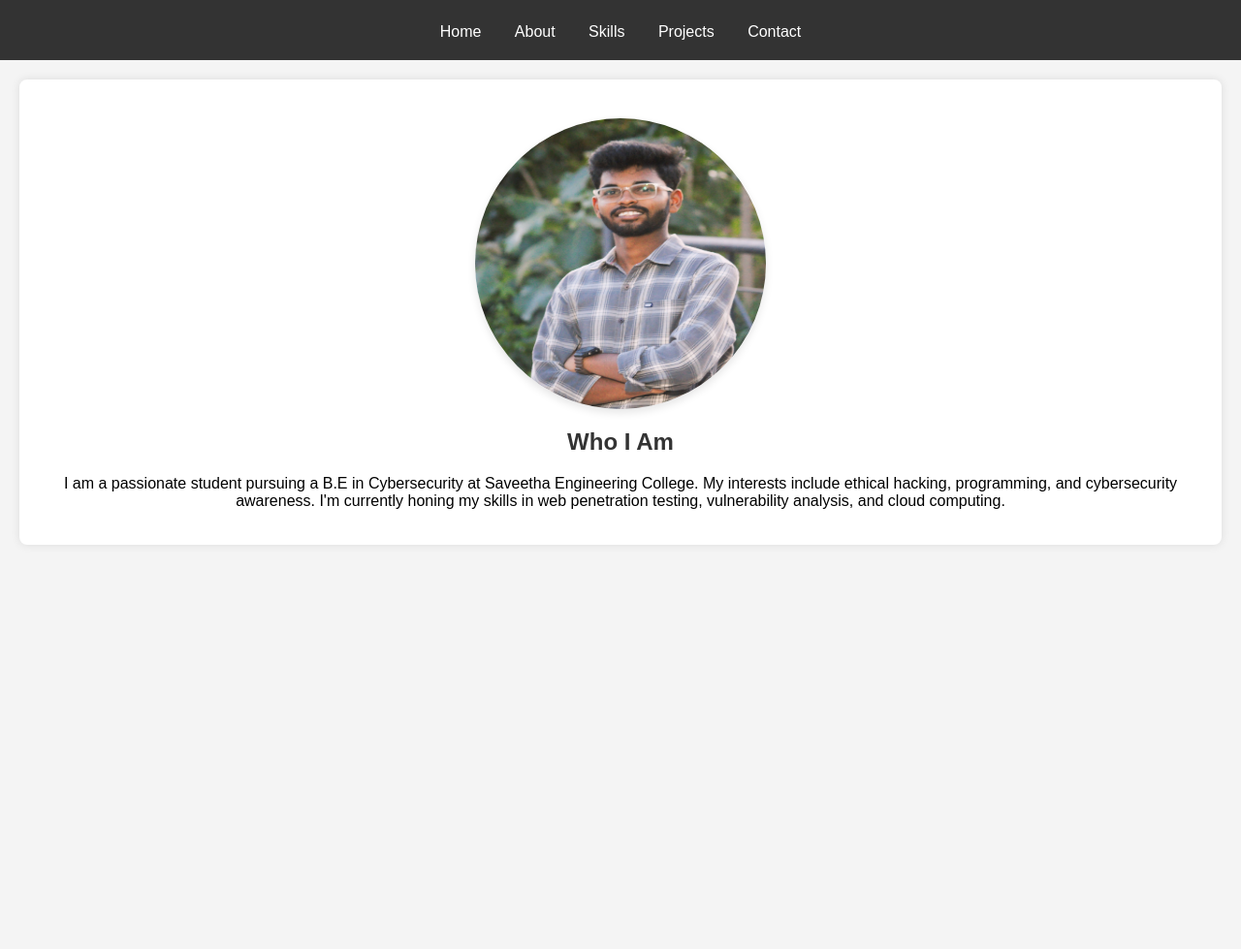
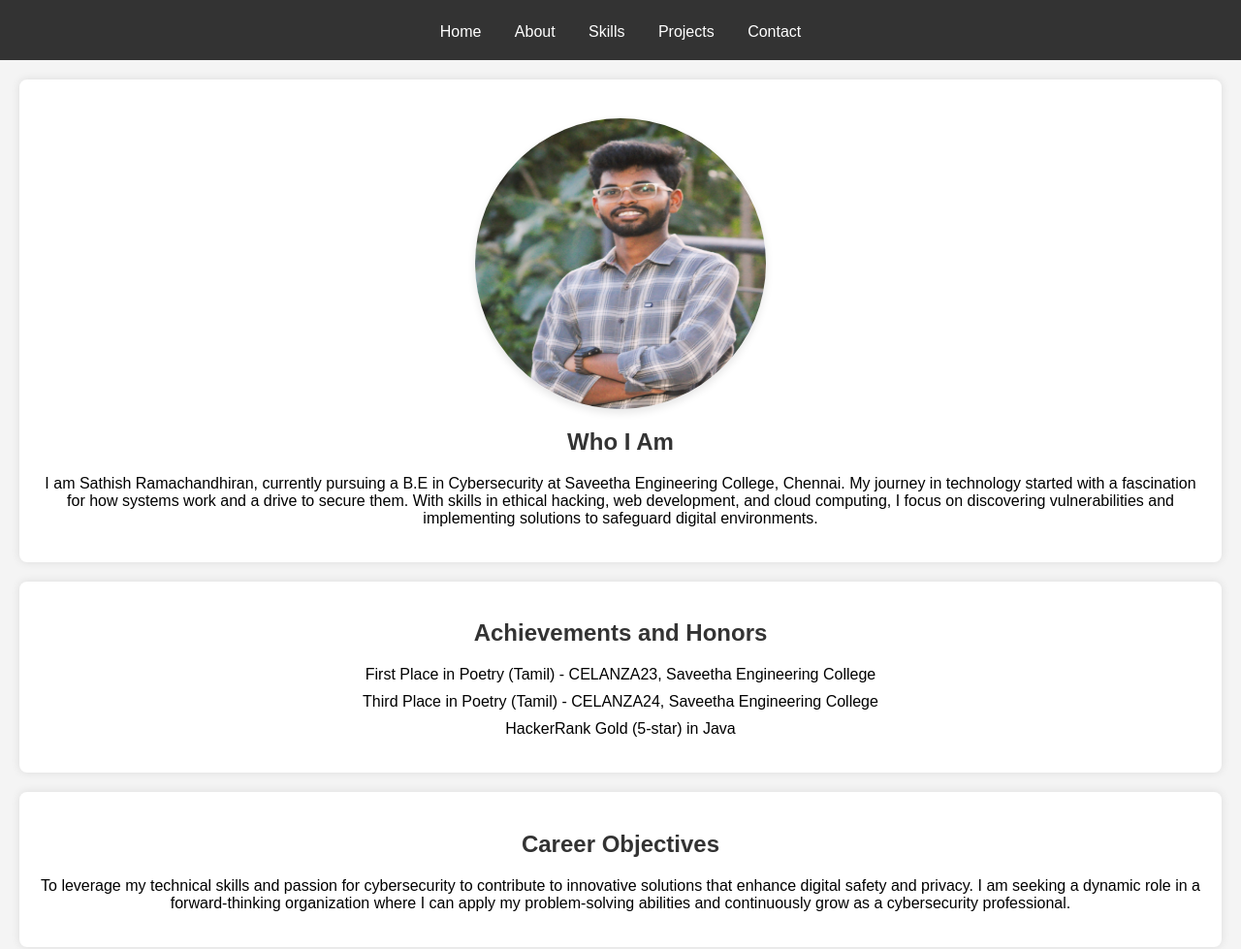
Before and after one commit to sathishramachandhiran/sathishramachandhiran.github.io, a plain HTML site: page about.html in a window 1280 px wide. Shown: the part 95-1074 px from the top of the page at 97% size. Before the commit the page ends 800 px from the top, so only its background shows below. Drawn offline with Linux system fonts and the light colour scheme.

Commit message:
Update about.html

```diff
--- a/about.html
+++ b/about.html
@@ -17,11 +17,28 @@
             <a href="contact.html">Contact</a>
         </nav>
     </header>
-<section id="profile">
+
+    <section id="about-profile">
         <img src="images/profile.jpg" alt="Sathish Ramachandhiran's Photo" class="profile-photo">
+        <h2>Who I Am</h2>
+        <p>I am Sathish Ramachandhiran, currently pursuing a B.E in Cybersecurity at Saveetha Engineering College, Chennai. My journey in technology started with a fascination for how systems work and a drive to secure them. With skills in ethical hacking, web development, and cloud computing, I focus on discovering vulnerabilities and implementing solutions to safeguard digital environments.</p>
+    </section>
 
-        <h2>Who I Am</h2>
-        <p>I am a passionate student pursuing a B.E in Cybersecurity at Saveetha Engineering College. My interests include ethical hacking, programming, and cybersecurity awareness. I'm currently honing my skills in web penetration testing, vulnerability analysis, and cloud computing.</p>
+    <section id="achievements">
+        <h2>Achievements and Honors</h2>
+        <ul>
+            <li>First Place in Poetry (Tamil) - CELANZA23, Saveetha Engineering College</li>
+            <li>Third Place in Poetry (Tamil) - CELANZA24, Saveetha Engineering College</li>
+            <li>HackerRank Gold (5-star) in Java</li>
+        </ul>
+    </section>
+
+    <section id="career-objectives">
+        <h2>Career Objectives</h2>
+        <p>
+            To leverage my technical skills and passion for cybersecurity to contribute to innovative solutions that enhance digital safety and privacy.
+            I am seeking a dynamic role in a forward-thinking organization where I can apply my problem-solving abilities and continuously grow as a cybersecurity professional.
+        </p>
     </section>
 </body>
 </html>
```
